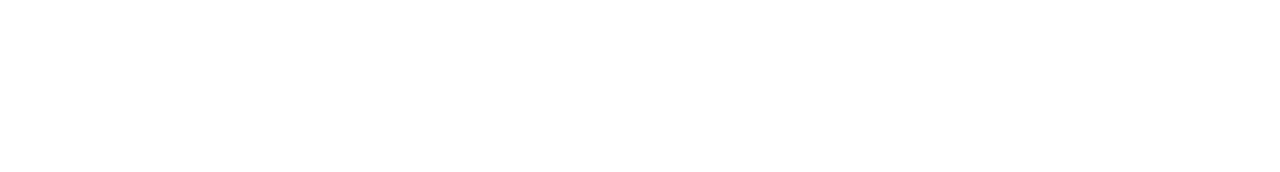
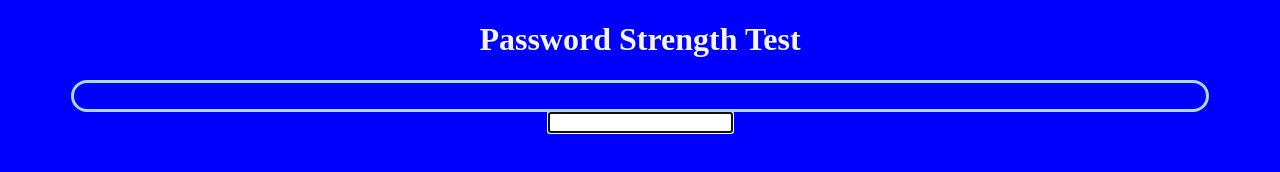
Before and after one commit to robbieevans1/regex-tutorial, a plain HTML site: page index.html in a window 1280 px wide. Drawn offline with Linux system fonts and the light colour scheme.

Commit message:
added styling

```diff
--- a/index.html
+++ b/index.html
@@ -4,9 +4,13 @@
   <meta charset="UTF-8">
   <meta http-equiv="X-UA-Compatible" content="IE=edge">
   <meta name="viewport" content="width=device-width, initial-scale=1.0">
+  <link rel="stylesheet" href="./style.css">
   <title>Document</title>
 </head>
 <body>
-
+  <h1>Password Strength Test</h1>
+  <div class="strength-meter"></div>
+  <input type="text" autofocus aria-labelledby="password">
+  <div id="reasons" class="reasons"></div>
 </body>
 </html>
--- /dev/null
+++ b/style.css
@@ -0,0 +1,23 @@
+*::before, *::after, * {
+  box-sizing: border-box;
+}
+
+body {
+  background-color: blue;
+  color: whitesmoke;
+  text-align: center;
+}
+
+.strength-meter {
+  position: relative;
+  height: 2rem;
+  width: 90%;
+  border: 3px solid lightblue;
+  border-radius: 1rem;
+  margin: 0 auto;
+}
+
+.strength-meter::before {
+  content: '';
+  position: absolute;
+}
```
